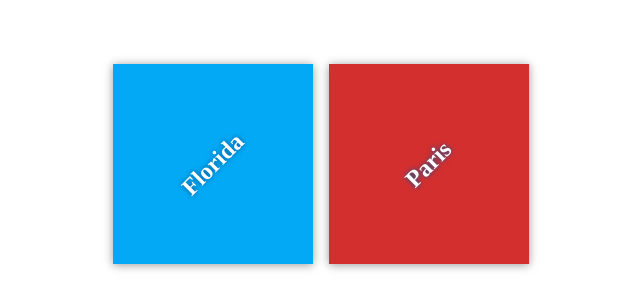
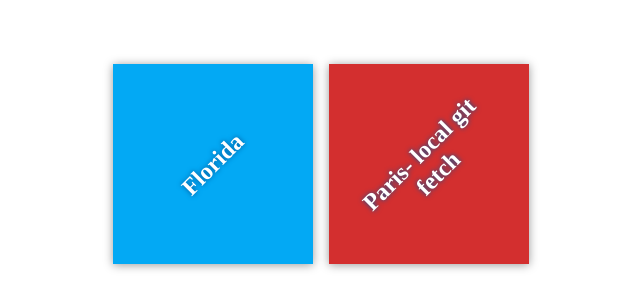
Before and after one commit to alto516/my-travel-plans, a plain HTML site: page index.html in a window 1280 px wide. Shown: the part 236-544 px from the top of the page, without its empty margins (319-959 px from the left). Drawn offline with Linux system fonts and the light colour scheme.

Commit message:
test local git fetch

```diff
--- a/index.html
+++ b/index.html
@@ -15,7 +15,7 @@
             </div>
 
             <div class="destination" id="paris">
-                <h2>Paris</h2>
+                <h2>Paris- local git fetch</h2>
             </div>
         </div>
     </div>
```
